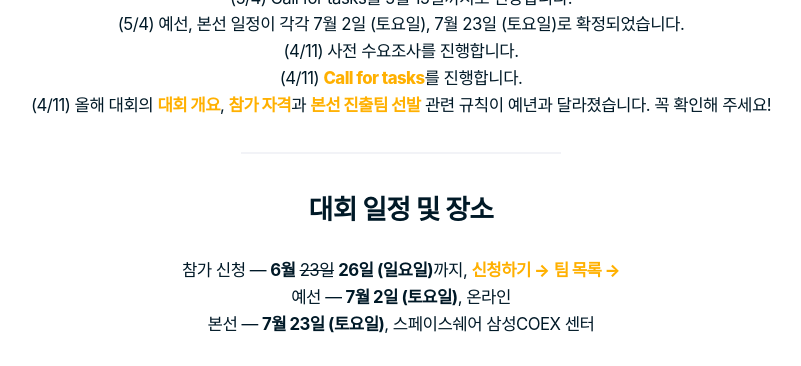
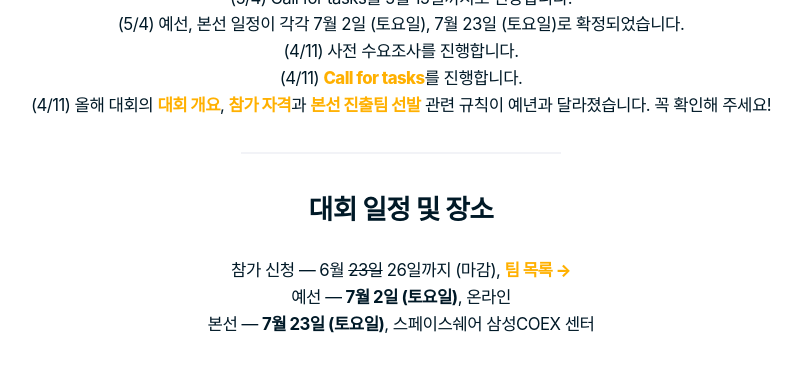
Before and after one commit to ucpcc/2022, a Jekyll site: the page built from index.md, in a window 1280 px wide and 900 px high, scrolled down 1743 px, cut to the strip 0-366 px from the top of the window. Shown: the whole strip, without its empty margins (239-1040 px from the left). Built offline with Jekyll 4.4.1, drawn with Linux system fonts in a browser that asks for light colours; some web fonts are replaced.

Commit message:
feat: change main

```diff
--- a/_layouts/home.html
+++ b/_layouts/home.html
@@ -17,7 +17,7 @@
     <div class="contents">
       <div class="main_caption">
         <div class="main_notice">
-          <b>본선대회 7월 23일 &middot; <a href="https://forms.gle/8VyPLm3YzbxZgT7Y7">참가 신청 &rarr;</a> &middot; <a href="https://docs.google.com/spreadsheets/u/1/d/e/2PACX-1vRuLIdce91ALLkDKbL6KluZ3FasTbVH5AT9kuNVg87Coir_ldik3oJny2MPT2PJq9MQQxTkdOyFJ2b7/pubhtml?gid=1534493384&single=true">팀 목록 &rarr;</a></b>
+          <b>본선대회 7월 23일 &middot; <a href="https://ucpc.acmicpc.net/">예선 참가 &rarr;</a> &middot; <a href="https://docs.google.com/spreadsheets/u/1/d/e/2PACX-1vRuLIdce91ALLkDKbL6KluZ3FasTbVH5AT9kuNVg87Coir_ldik3oJny2MPT2PJq9MQQxTkdOyFJ2b7/pubhtml?gid=1534493384&single=true">팀 목록 &rarr;</a></b>
         </div>
         <a href="https://map.naver.com/v5/entry/place/1549701937?placePath=%2Fhome&c=14144616.6126521,4510570.3637995,17.12,0,0,0,dh">
           스페이스쉐어 삼성COEX센터
--- a/index.md
+++ b/index.md
@@ -22,7 +22,7 @@ title: UCPC 2022
 
 ## 대회 일정 및 장소
 
-- 참가 신청 --- **6월** ~~23일~~ **26일 (일요일)**까지, [신청하기 &rarr;](https://forms.gle/8VyPLm3YzbxZgT7Y7) [팀 목록 &rarr;](https://docs.google.com/spreadsheets/u/1/d/e/2PACX-1vRuLIdce91ALLkDKbL6KluZ3FasTbVH5AT9kuNVg87Coir_ldik3oJny2MPT2PJq9MQQxTkdOyFJ2b7/pubhtml?gid=1534493384&single=true)
+- 참가 신청 --- 6월 ~~23일~~ 26일까지 (마감), [팀 목록 &rarr;](https://docs.google.com/spreadsheets/u/1/d/e/2PACX-1vRuLIdce91ALLkDKbL6KluZ3FasTbVH5AT9kuNVg87Coir_ldik3oJny2MPT2PJq9MQQxTkdOyFJ2b7/pubhtml?gid=1534493384&single=true)
 - 예선 --- **7월 2일 (토요일)**, 온라인
 - 본선 --- **7월 23일 (토요일)**, 스페이스쉐어 삼성COEX 센터
 
```
